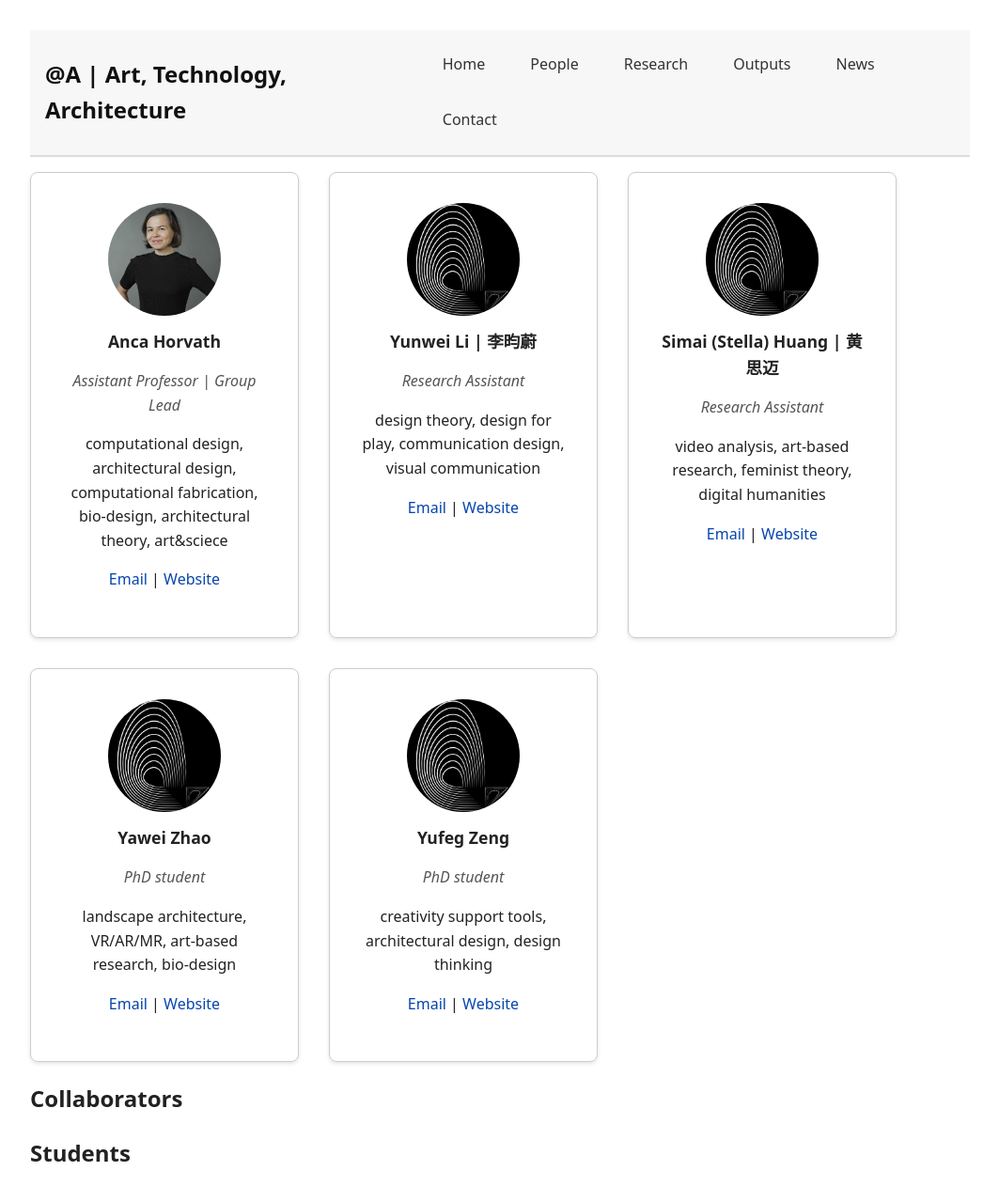
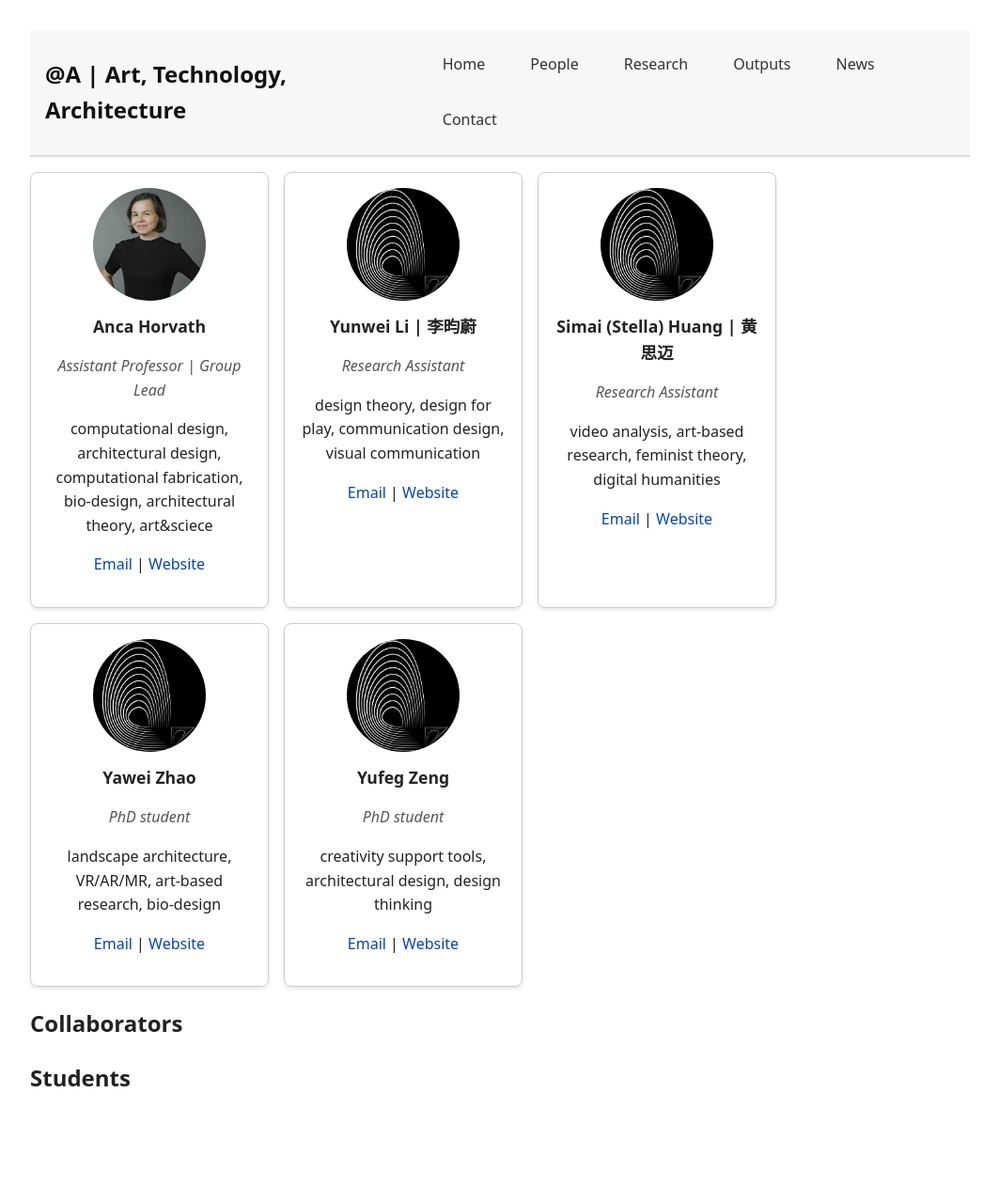
Before and after one commit to anqua/at-a, a Jekyll site: the page built from people.md, in a window 1280 px wide. Shown: the whole page at 94% size, without its empty margins (108-1171 px from the left). Built offline with Jekyll 4.4.1, drawn with Linux system fonts in a browser that asks for light colours; after the commit the page ends 1199 px from its top, so only the background shows below that.

Commit message:
Update style.css

```diff
--- a/assets/css/style.css
+++ b/assets/css/style.css
@@ -123,12 +123,12 @@ main h1 {
 #people {
   display: flex;
   flex-wrap: wrap;
-  gap: 2em;
+  gap: 1em;
 }
 
 .person-card {
   border: 1px solid #ccc;
-  padding: 2em;
+  padding: 1em;
   width: 220px;
   text-align: center;
   border-radius: 8px;
```
